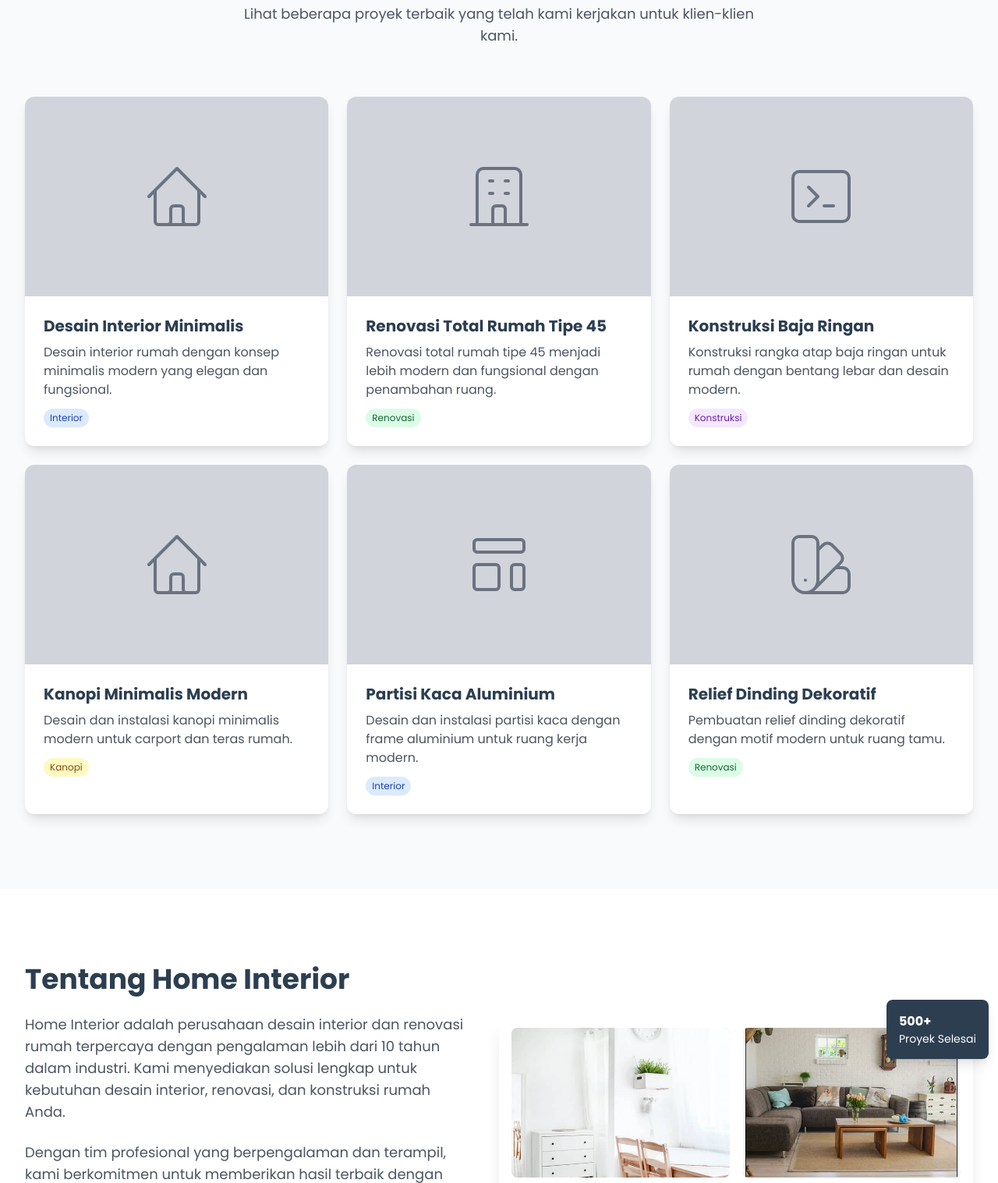
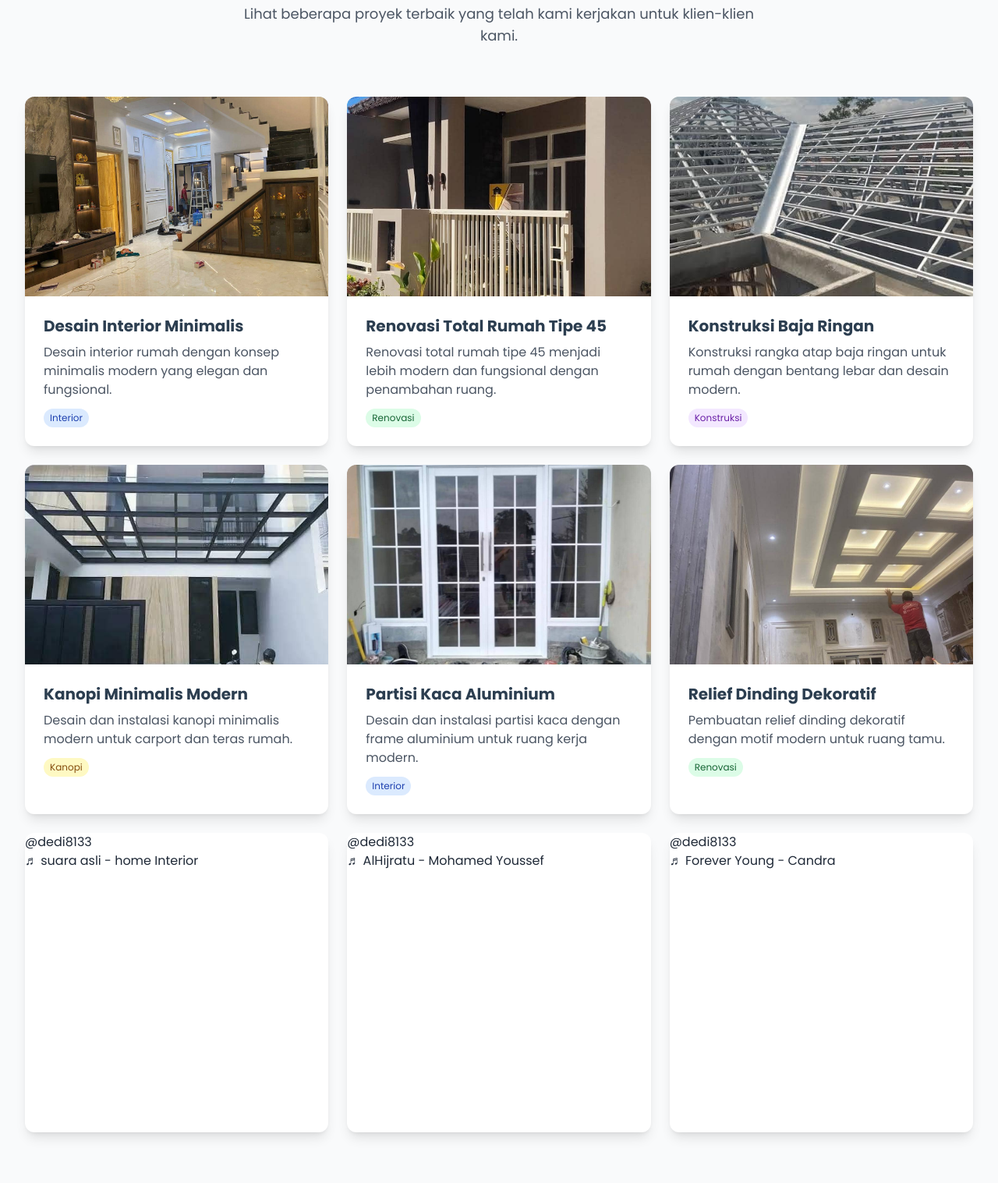
Before and after one commit to cecepns/home-interior, a plain HTML site: page index.html in a window 1280 px wide. Shown: the part 2020-3537 px from the top of the page at 78% size. Drawn offline with Linux system fonts and the light colour scheme; a script that the page names is missing.

Commit message:
fix: home interior

```diff
--- a/index.html
+++ b/index.html
@@ -1610,12 +1610,7 @@
         <div class="portfolio-item interior bg-white rounded-xl overflow-hidden shadow-lg">
           <div class="relative overflow-hidden group">
             <div class="h-64 bg-gray-300 flex items-center justify-center">
-              <svg class="w-24 h-24 text-gray-500" xmlns="http://www.w3.org/2000/svg" fill="none" viewBox="0 0 24 24"
-                stroke="currentColor">
-                <path stroke-linecap="round" stroke-linejoin="round" stroke-width="1"
-                  d="M3 12l2-2m0 0l7-7 7 7M5 10v10a1 1 0 001 1h3m10-11l2 2m-2-2v10a1 1 0 01-1 1h-3m-6 0a1 1 0 001-1v-4a1 1 0 011-1h2a1 1 0 011 1v4a1 1 0 001 1m-6 0h6">
-                </path>
-              </svg>
+              <img src="img/portfolio/interior-2.jpeg" alt="portfolio" />
             </div>
           </div>
           <div class="p-6">
@@ -1632,12 +1627,7 @@
         <div class="portfolio-item renovasi bg-white rounded-xl overflow-hidden shadow-lg">
           <div class="relative overflow-hidden group">
             <div class="h-64 bg-gray-300 flex items-center justify-center">
-              <svg class="w-24 h-24 text-gray-500" xmlns="http://www.w3.org/2000/svg" fill="none" viewBox="0 0 24 24"
-                stroke="currentColor">
-                <path stroke-linecap="round" stroke-linejoin="round" stroke-width="1"
-                  d="M19 21V5a2 2 0 00-2-2H7a2 2 0 00-2 2v16m14 0h2m-2 0h-5m-9 0H3m2 0h5M9 7h1m-1 4h1m4-4h1m-1 4h1m-5 10v-5a1 1 0 011-1h2a1 1 0 011 1v5m-4 0h4">
-                </path>
-              </svg>
+              <img src="img/portfolio/rumah.jpeg" alt="portfolio" class="object-cover object-center h-full w-full" />
             </div>
           </div>
           <div class="p-6">
@@ -1654,11 +1644,7 @@
         <div class="portfolio-item konstruksi bg-white rounded-xl overflow-hidden shadow-lg">
           <div class="relative overflow-hidden group">
             <div class="h-64 bg-gray-300 flex items-center justify-center">
-              <svg class="w-24 h-24 text-gray-500" xmlns="http://www.w3.org/2000/svg" fill="none" viewBox="0 0 24 24"
-                stroke="currentColor">
-                <path stroke-linecap="round" stroke-linejoin="round" stroke-width="1"
-                  d="M8 9l3 3-3 3m5 0h3M5 20h14a2 2 0 002-2V6a2 2 0 00-2-2H5a2 2 0 00-2 2v12a2 2 0 002 2z"></path>
-              </svg>
+              <img src="img/portfolio/baja-ringan.jpeg" alt="portfolio" />
             </div>
           </div>
           <div class="p-6">
@@ -1675,12 +1661,7 @@
         <div class="portfolio-item kanopi bg-white rounded-xl overflow-hidden shadow-lg">
           <div class="relative overflow-hidden group">
             <div class="h-64 bg-gray-300 flex items-center justify-center">
-              <svg class="w-24 h-24 text-gray-500" xmlns="http://www.w3.org/2000/svg" fill="none" viewBox="0 0 24 24"
-                stroke="currentColor">
-                <path stroke-linecap="round" stroke-linejoin="round" stroke-width="1"
-                  d="M3 12l2-2m0 0l7-7 7 7M5 10v10a1 1 0 001 1h3m10-11l2 2m-2-2v10a1 1 0 01-1 1h-3m-6 0a1 1 0 001-1v-4a1 1 0 011-1h2a1 1 0 011 1v4a1 1 0 001 1m-6 0h6">
-                </path>
-              </svg>
+              <img src="img/portfolio/kanopi.jpeg" alt="portfolio" />
             </div>
           </div>
           <div class="p-6">
@@ -1697,12 +1678,7 @@
         <div class="portfolio-item interior bg-white rounded-xl overflow-hidden shadow-lg">
           <div class="relative overflow-hidden group">
             <div class="h-64 bg-gray-300 flex items-center justify-center">
-              <svg class="w-24 h-24 text-gray-500" xmlns="http://www.w3.org/2000/svg" fill="none" viewBox="0 0 24 24"
-                stroke="currentColor">
-                <path stroke-linecap="round" stroke-linejoin="round" stroke-width="1"
-                  d="M4 5a1 1 0 011-1h14a1 1 0 011 1v2a1 1 0 01-1 1H5a1 1 0 01-1-1V5zM4 13a1 1 0 011-1h6a1 1 0 011 1v6a1 1 0 01-1 1H5a1 1 0 01-1-1v-6zM16 13a1 1 0 011-1h2a1 1 0 011 1v6a1 1 0 01-1 1h-2a1 1 0 01-1-1v-6z">
-                </path>
-              </svg>
+              <img src="img/portfolio/kaca.jpeg" alt="portfolio" class="object-cover object-center h-full w-full" />
             </div>
           </div>
           <div class="p-6">
@@ -1719,12 +1695,7 @@
         <div class="portfolio-item renovasi bg-white rounded-xl overflow-hidden shadow-lg">
           <div class="relative overflow-hidden group">
             <div class="h-64 bg-gray-300 flex items-center justify-center">
-              <svg class="w-24 h-24 text-gray-500" xmlns="http://www.w3.org/2000/svg" fill="none" viewBox="0 0 24 24"
-                stroke="currentColor">
-                <path stroke-linecap="round" stroke-linejoin="round" stroke-width="1"
-                  d="M7 21a4 4 0 01-4-4V5a2 2 0 012-2h4a2 2 0 012 2v12a4 4 0 01-4 4zm0 0h12a2 2 0 002-2v-4a2 2 0 00-2-2h-2.343M11 7.343l1.657-1.657a2 2 0 012.828 0l2.829 2.829a2 2 0 010 2.828l-8.486 8.485M7 17h.01">
-                </path>
-              </svg>
+              <img src="img/portfolio/relief.jpeg" alt="portfolio" class="object-cover object-center h-full w-full" />
             </div>
           </div>
           <div class="p-6">
@@ -1735,7 +1706,52 @@
             </div>
           </div>
         </div>
+
+
+        <!-- Project 7 -->
+        <div class="portfolio-item renovasi bg-white rounded-xl overflow-hidden shadow-lg p-0 min-h-96">
+          <blockquote class="tiktok-embed" cite="https://www.tiktok.com/@dedi8133/video/7339840236819614981"
+            data-video-id="7339840236819614981" style="max-width: 605px;min-width: 325px;">
+            <section> <a target="_blank" title="@dedi8133"
+                href="https://www.tiktok.com/@dedi8133?refer=embed">@dedi8133</a>
+              <p></p> <a target="_blank" title="♬ suara asli  - home Interior"
+                href="https://www.tiktok.com/music/suara-asli-home-Interior-7339840248999889669?refer=embed">♬ suara
+                asli - home Interior</a>
+            </section>
+          </blockquote>
+          <script async src="https://www.tiktok.com/embed.js"></script>
+        </div>
+
+        <!-- Project 8 -->
+        <div class="portfolio-item renovasi bg-white rounded-xl overflow-hidden shadow-lg min-h-96">
+          <blockquote class="tiktok-embed" cite="https://www.tiktok.com/@dedi8133/video/7355767985966943493"
+            data-video-id="7355767985966943493" style="max-width: 605px;min-width: 325px;">
+            <section> <a target="_blank" title="@dedi8133"
+                href="https://www.tiktok.com/@dedi8133?refer=embed">@dedi8133</a>
+              <p></p> <a target="_blank" title="♬ AlHijratu - Mohamed Youssef"
+                href="https://www.tiktok.com/music/AlHijratu-7265178534993020930?refer=embed">♬ AlHijratu - Mohamed
+                Youssef</a>
+            </section>
+          </blockquote>
+          <script async src="https://www.tiktok.com/embed.js"></script>
+        </div>
+
+        <!-- Project 9 -->
+        <div class="portfolio-item renovasi bg-white rounded-xl overflow-hidden shadow-lg min-h-96">
+          <blockquote class="tiktok-embed" cite="https://www.tiktok.com/@dedi8133/video/7330271822715440390"
+            data-video-id="7330271822715440390" style="max-width: 605px;min-width: 325px;">
+            <section> <a target="_blank" title="@dedi8133"
+                href="https://www.tiktok.com/@dedi8133?refer=embed">@dedi8133</a>
+              <p></p> <a target="_blank" title="♬ Forever Young - Candra"
+                href="https://www.tiktok.com/music/Forever-Young-7174021237998356481?refer=embed">♬ Forever Young -
+                Candra</a>
+            </section>
+          </blockquote>
+          <script async src="https://www.tiktok.com/embed.js"></script>
+          <script async src="https://www.tiktok.com/embed.js"></script>
+        </div>
       </div>
+
 
       <!-- View More Button -->
       <!-- <div class="text-center mt-12">
@@ -2048,7 +2064,11 @@
                 </div>
                 <div>
                   <h4 class="font-bold text-primary">Alamat</h4>
-                  <p class="text-gray-600">Jl. Panji No. 158, Kepanjen, Kabupaten Malang, Jawa Timur 65163, Indonesia
+                  <p class="text-gray-600">Alamat kantor: jl. Panglima sderman rt24/ rw 07 gondanglegi wetan
+                    Kec. Gondanglegi
+                    Kab. Malang
+                    <br />
+                    Kode pos: 65174
                   </p>
                 </div>
               </div>
@@ -2064,7 +2084,7 @@
                 </div>
                 <div>
                   <h4 class="font-bold text-primary">Telepon</h4>
-                  <p class="text-gray-600">+62 896-1298-0619</p>
+                  <p class="text-gray-600">089612980619</p>
                 </div>
               </div>
 
@@ -2083,7 +2103,7 @@
                 </div>
                 <div>
                   <h4 class="font-bold text-primary">Email</h4>
-                  <p class="text-gray-600">dedikdwi58@gmail.com</p>
+                  <p class="text-gray-600">homeinteriormalang@gmail.com</p>
                 </div>
               </div>
             </div>
```
Also changed, not shown: css/style.css, img/portfolio/baja-ringan.jpeg (added), img/portfolio/interior-2.jpeg (added), img/portfolio/interior.jpeg (added), img/portfolio/kaca.jpeg (added), img/portfolio/kanopi.jpeg (added), img/portfolio/portfolio-2.jpeg (added), img/portfolio/portfolio-3.jpeg (added), img/portfolio/relief.jpeg (added), img/portfolio/rumah.jpeg (added).
